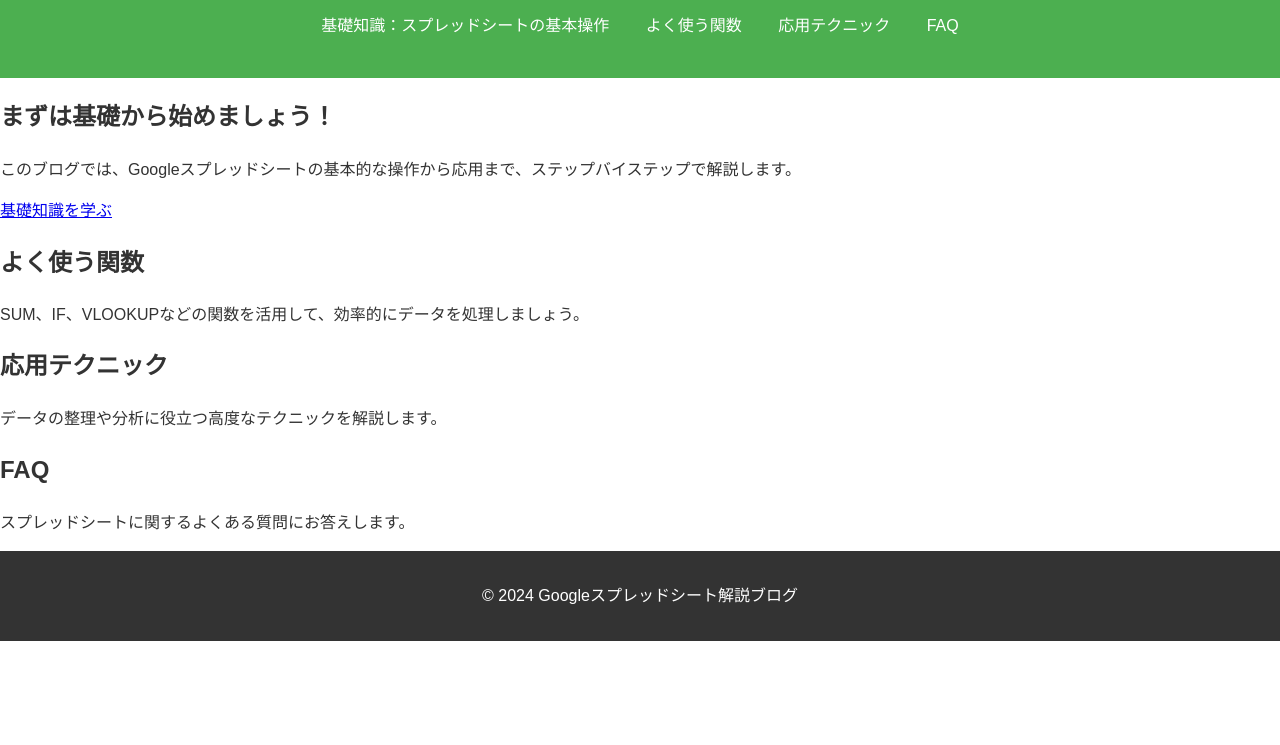
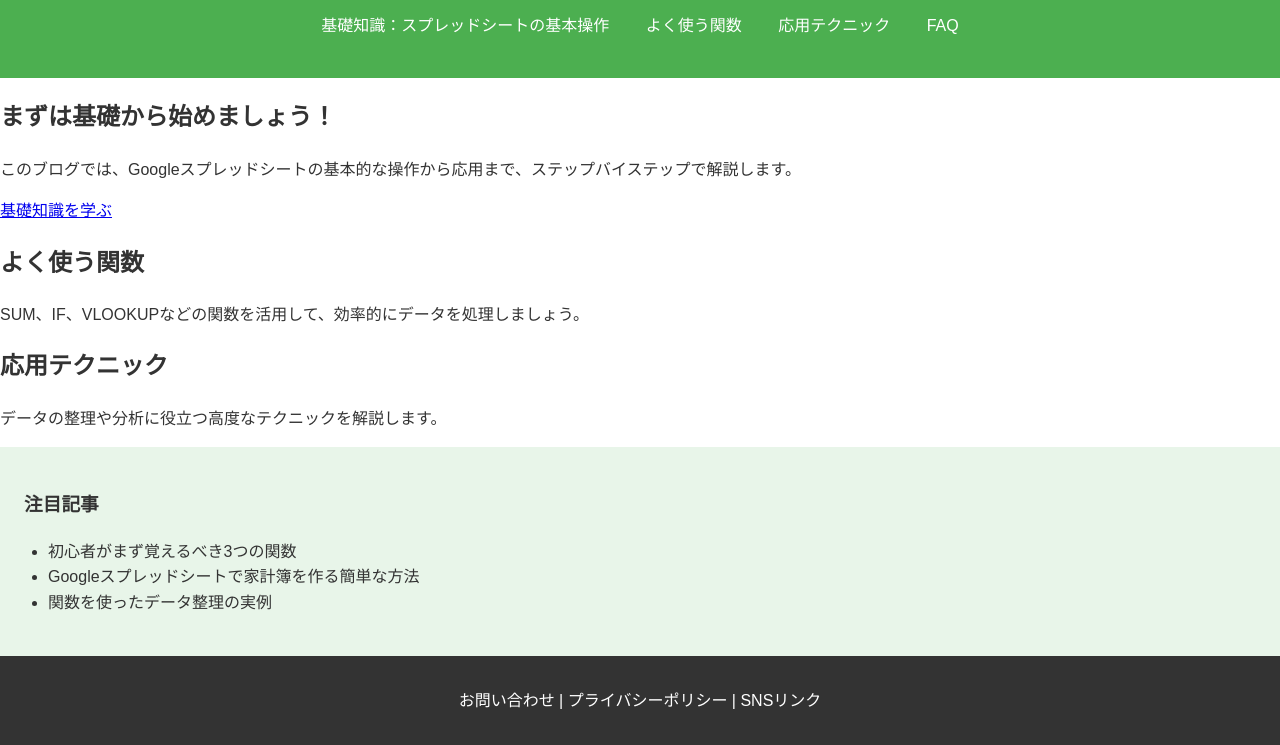
Before and after one commit to All-Japan-Model-United-Nations/LearningPortal, a plain HTML site: page index.html in a window 1280 px wide. Shown: the part 120-865 px from the top of the page. Before the commit the page ends 800 px from the top, so only its background shows below. Drawn offline with Linux system fonts and the light colour scheme.

Commit message:
roleback to the main branch(adds pickup menu and footer)

```diff
--- a/index.html
+++ b/index.html
@@ -39,14 +39,21 @@
             <p>データの整理や分析に役立つ高度なテクニックを解説します。</p>
         </section>
 
-        <section id="faq">
-            <h2>FAQ</h2>
-            <p>スプレッドシートに関するよくある質問にお答えします。</p>
-        </section>
-    </main>
+      <!-- ピックアップ記事 -->
+    <section class="featured-content">
+        <h3>注目記事</h3>
+        <ul>
+            <li>初心者がまず覚えるべき3つの関数</li>
+            <li>Googleスプレッドシートで家計簿を作る簡単な方法</li>
+            <li>関数を使ったデータ整理の実例</li>
+        </ul>
+    </section>
 
+    <!-- フッター -->
     <footer>
-        <p>&copy; 2024 Googleスプレッドシート解説ブログ</p>
+        <p>お問い合わせ | プライバシーポリシー | SNSリンク</p>
     </footer>
+
+    <script src="script.js"></script>
 </body>
 </html>
```
